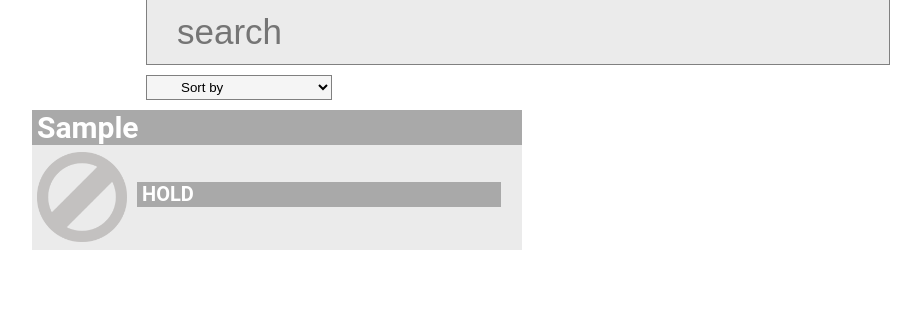
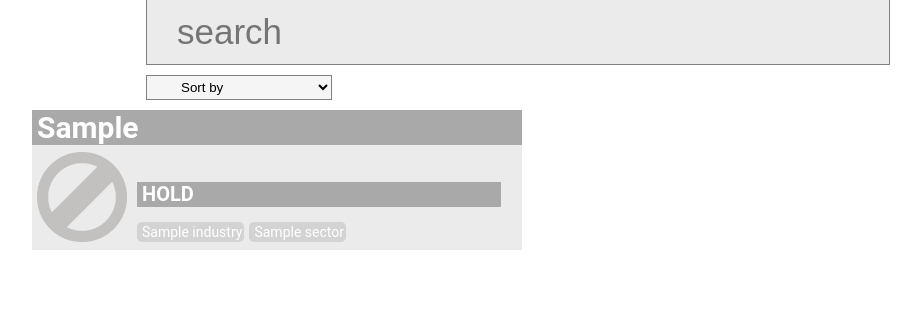
Before and after one commit to 2312420/lvl4-project, a Django app: template src/frontend/hotornot/templates/home.html in a window 1280 px wide. Shown: the part 258-572 px from the top of the page, without its empty margins (122-1043 px from the left). Run offline with Django 3.2, Linux system fonts and the light colour scheme; the template is opened without the code that fills it: most values are stand-ins (such as "Sample title", 1, 10 or a date in 2020); data that the repository does not hold is empty.

Commit message:
Added sorting tags to homepage

```diff
--- a/src/frontend/hotornot/models.py
+++ b/src/frontend/hotornot/models.py
@@ -7,6 +7,8 @@ class Company(models.Model):
     verdict = models.TextField()
     predictions = models.JSONField()
     change = models.FloatField()
+    sector = models.TextField()
+    industry = models.TextField()
 
     class Meta:
         db_table = "company"
--- a/src/frontend/hotornot/static/css/homepage.css
+++ b/src/frontend/hotornot/static/css/homepage.css
@@ -161,3 +161,20 @@ a{color: inherit}
 ::-webkit-progress-bar {
     background-color: white;
 }
+
+.tags{
+    font-size: 14px;
+    background-color: lightgray;
+    border-radius: 5px;
+    float: left;
+    padding: 2px;
+    color: white;
+    margin-right: 5px;
+    padding-left: 5px;
+    padding-right: 5px"
+}
+
+.tags:hover{
+    background-color: grey;
+    transition: color .1s ease-in-out;
+}
--- a/src/frontend/hotornot/templates/homepage-results.html
+++ b/src/frontend/hotornot/templates/homepage-results.html
@@ -16,6 +16,10 @@
                     <div style="margin-top: 30px">
                         <progress class="progress-not" data-label="NOT" max="10" value={{ company.not_change }}> </progress>
                     </div>
+                    <div>
+                        <p class="tags" onclick="return tag_select(this.textContent)" >{{ company.industry }}</p>
+                        <p class="tags" onclick="return tag_select(this.textContent)">{{ company.sector }}</p>
+                    </div>
                 </div>
 
             {% elif company.verdict == 'HOT' %}
@@ -29,6 +33,10 @@
                     <div style="margin-top: 30px">
                         <progress class="progress-hot" data-label="HOT" max="10" value={{ company.change }}></progress>
                     </div>
+                    <div>
+                        <p class="tags" onclick="return tag_select(this.textContent)" >{{ company.industry }}</p>
+                        <p class="tags" onclick="return tag_select(this.textContent)">{{ company.sector }}</p>
+                    </div>
                 </div>
 
             {% else %}
@@ -41,6 +49,10 @@
                     <div style="margin-top: 30px">
                         <progress class="progress-none" data-label="HOLD" max="10" value=10></progress>
                     </div>
+                    <div>
+                        <p class="tags" onclick="return tag_select(this.textContent)" >{{ company.industry }}</p>
+                        <p class="tags" onclick="return tag_select(this.textContent)">{{ company.sector }}</p>
+                    </div>
                 </div>
 
             {%  endif %}
@@ -48,3 +60,14 @@
         </a>
     {% endif %}
 {% endfor %}
+
+<script>
+    var search_bar = document.getElementById("user-input")
+    function tag_select(tag_name) {
+        console.log(tag_name)
+        search_bar.value = tag_name
+        sendRequest()
+        return false;
+    }
+
+</script>
--- a/src/frontend/hotornot/views.py
+++ b/src/frontend/hotornot/views.py
@@ -127,8 +127,6 @@ def company_page(request, stock_code):
 
     # Ajax request to update live stock price
     if request.is_ajax():
-
-
         func = request.GET.get("t")
         if func == "info":
             # Get company information
```
Also changed, not shown: data/scripts/sector.py (added, +39 -0 lines).
